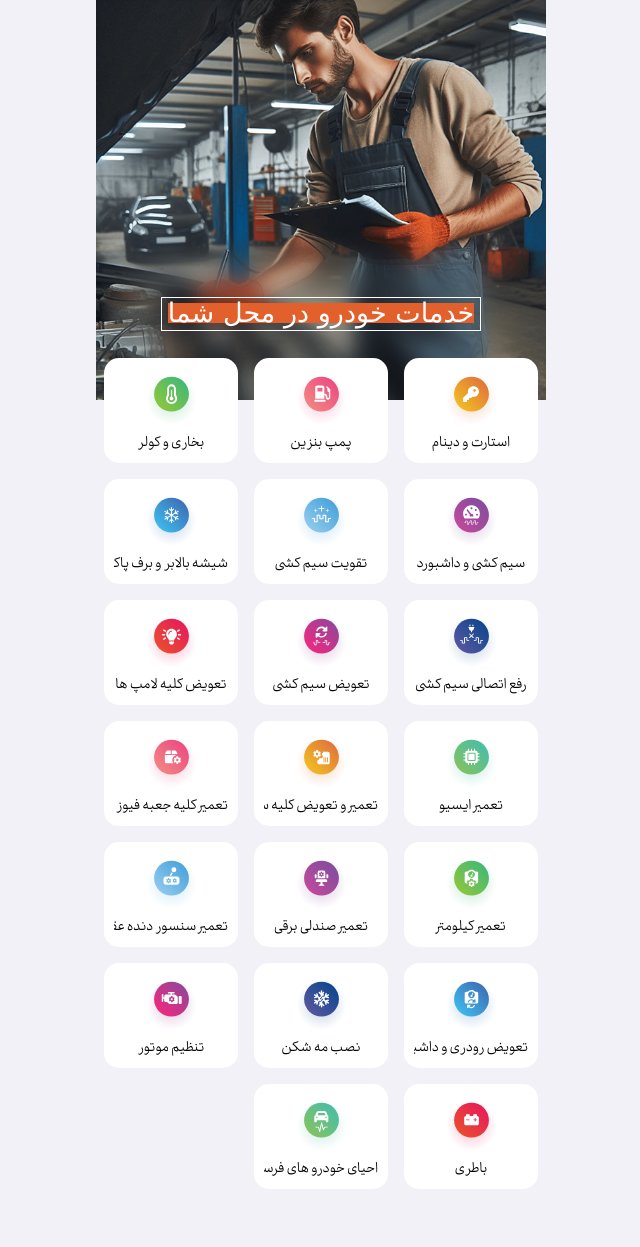
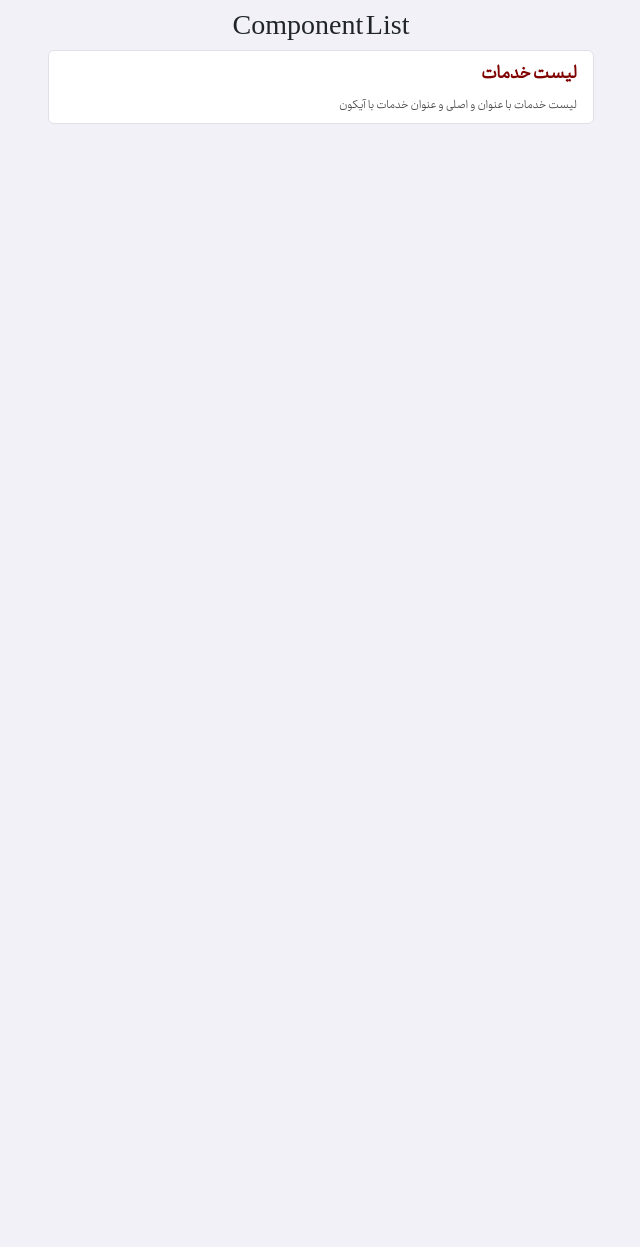
Before and after one commit to vahidrezaei/ui_el, a PHP site: page / in a window 1280 px wide. Shown: the whole page, without its empty margins (319-959 px from the left). After the commit the page ends 124 px from the top, so only its background shows below. Run offline with PHP 8.4, Linux system fonts and the light colour scheme; some web fonts are replaced.

Commit message:
عوض کردن لیست کامپوننت ها

```diff
--- a/includes/footer.php
+++ /dev/null
@@ -1,13 +0,0 @@
-    <!-- Optional JavaScript; choose one of the two! -->
-
-    <!-- Option 1: Bootstrap Bundle with Popper -->
-    <script src="https://cdn.jsdelivr.net/npm/bootstrap@5.3.3/dist/js/bootstrap.bundle.min.js" integrity="sha384-YvpcrYf0tY3lHB60NNkmXc5s9fDVZLESaAA55NDzOxhy9GkcIdslK1eN7N6jIeHz" crossorigin="anonymous"></script>
-
-    <!-- Option 2: Separate Popper and Bootstrap JS -->
-    <!--
-    <script src="https://cdn.jsdelivr.net/npm/@popperjs/core@2.11.8/dist/umd/popper.min.js" integrity="sha384-I7E8VVD/ismYTF4hNIPjVp/Zjvgyol6VFvRkX/vR+Vc4jQkC+hVqc2pM8ODewa9r" crossorigin="anonymous"></script>
-    <script src="https://cdn.jsdelivr.net/npm/bootstrap@5.3.3/dist/js/bootstrap.min.js" integrity="sha384-0pUGZvbkm6XF6gxjEnlmuGrJXVbNuzT9qBBavbLwCsOGabYfZo0T0to5eqruptLy" crossorigin="anonymous"></script>
-    -->
-</body>
-
-</html>
--- a/includes/header.php
+++ /dev/null
@@ -1,14 +0,0 @@
-<!doctype html>
-<html lang="ar" dir="rtl">
-
-<head>
-    <!-- Required meta tags -->
-    <meta charset="utf-8">
-    <meta name="viewport" content="width=device-width, initial-scale=1">
-    <link rel="stylesheet" href="style/style.css">
-    <!-- Bootstrap CSS -->
-    <link rel="stylesheet" href="https://cdn.jsdelivr.net/npm/bootstrap@5.3.3/dist/css/bootstrap.rtl.min.css" integrity="sha384-dpuaG1suU0eT09tx5plTaGMLBsfDLzUCCUXOY2j/LSvXYuG6Bqs43ALlhIqAJVRb" crossorigin="anonymous">
-    <title>Component List</title>
-</head>
-
-<body>
--- a/index.php
+++ b/index.php
@@ -1,51 +1,61 @@
-<?php include_once("includes/header.php");?>
-<?php
-    $vector = [
-        'v-1-start'=>'استارت و دینام',
-        'v-2-pomp-benzin'=>'پمپ بنزین',
-        'v-3-dama-cooler'=>'بخاری و کولر',
-        'v-4-dashboard'=>'سیم کشی و داشبورد',
-        'v-5-t-wire'=>'تقویت سیم کشی',
-        'v-6-snow'=>'شیشه بالابر و برف پاکن',
-        'v-7-etesal'=>'رفع اتصالی سیم کشی',
-        'v-8-change'=>'تعویض سیم کشی',
-        'v-9-change-light'=>'تعویض  کلیه لامپ ها',
-        'v-10-ecu'=>'تعمیر ایسیو',
-        'v-11-sensor'=>'تعمیر و تعویض کلیه سنسور ها',
-        'v-12-fuse-box'=>'تعمیر کلیه جعبه فیوز ها و دسته راهنما',
-        'v-13-t-km'=>'تعمیر کیلومتر',
-        'v-14-chair'=>'تعمیر صندلی برقی',
-        'v-15-sensor-back'=>'تعمیر سنسور دنده عقب و گرمکن شیشه عقب',
-        'v-16-dashboard-new'=>'تعویض رودری و داشبورد قدیمی به جدید',
-        'v-17-meh'=>'نصب مه شکن',
-        'v-18-engin'=>'تنظیم موتور',
-        'v-19-battery'=>'باطری',
-        'v-20-car-alive'=>'احیای خودرو های فرسوده و نوستالژیک',
-    ];
-?>
-<div class="container maxWidth450 p-0">
+<!doctype html>
+<html lang="ar" dir="rtl">
 
-    <div class="khadamat-img d-flex justify-content-center">
-        <span class="khadamat-txt align-self-end">
-            <span class="khadamat-color">خدمات خودرو در محل شما</span>
-        </span>
-    </div> <!-- image-khadamat -->
+<head>
+    <!-- Required meta tags -->
+    <meta charset="utf-8">
+    <meta name="viewport" content="width=device-width, initial-scale=1">
+    <link rel="stylesheet" href="style/style.css">
+    <link rel="stylesheet" href="style/khadamat.css">
+    <!-- Bootstrap CSS -->
+    <link rel="stylesheet" href="https://cdn.jsdelivr.net/npm/bootstrap@5.3.3/dist/css/bootstrap.rtl.min.css"
+        integrity="sha384-dpuaG1suU0eT09tx5plTaGMLBsfDLzUCCUXOY2j/LSvXYuG6Bqs43ALlhIqAJVRb" crossorigin="anonymous">
+    <style>
+    .list-group a h5 {
+        color: maroon;
+        font-weight: bold;
+    }
 
-    <div class="khadamat-items">
-        <div class="row row-cols-3 m-0">
-            <?php foreach($vector as $key => $val) {?>
+    .list-group a span {
+        color: #4a4a4a;
+        font-size: 13px;
+    }
+    </style>
+    <title>Component List</title>
+</head>
 
-				<div class="col p-1 p-sm-2">
-                    <a class="k-item overflow-hidden" href="#">
-                        <div class="m-1"><img src="images/img/<?= $key ?>.svg" class="img-v w-50" alt=""></div>
-                        <span class="txt text-nowrap"><?= $val ?></span>
-					</a>
-				</div>
+<body>
 
-			<?php }?>
+    <div class="container">
+        <div class="row">
+            <div class="col-12 text-center pt-2">
+                <h3>Component List</h3>
+            </div>
+            <div class="col-6 mx-auto">
+                <div class="list-group">
+                    <a href="./components/khadamat.php" class="list-group-item list-group-item-action">
+                        <h5>لیست خدمات</h5>
+                        <span>لیست خدمات با عنوان و اصلی و عنوان خدمات با آیکون</span>
+                    </a>
+
+                </div>
+            </div>
         </div>
-    </div> <!-- khadamat-items -->
+    </div>
 
-</div> <!-- container -->
+</body>
 
-<?php include_once("includes/footer.php");?>
+<!-- Optional JavaScript; choose one of the two! -->
+
+<!-- Option 1: Bootstrap Bundle with Popper -->
+<script src="https://cdn.jsdelivr.net/npm/bootstrap@5.3.3/dist/js/bootstrap.bundle.min.js"
+    integrity="sha384-YvpcrYf0tY3lHB60NNkmXc5s9fDVZLESaAA55NDzOxhy9GkcIdslK1eN7N6jIeHz" crossorigin="anonymous">
+</script>
+
+<!-- Option 2: Separate Popper and Bootstrap JS -->
+<!--
+    <script src="https://cdn.jsdelivr.net/npm/@popperjs/core@2.11.8/dist/umd/popper.min.js" integrity="sha384-I7E8VVD/ismYTF4hNIPjVp/Zjvgyol6VFvRkX/vR+Vc4jQkC+hVqc2pM8ODewa9r" crossorigin="anonymous"></script>
+    <script src="https://cdn.jsdelivr.net/npm/bootstrap@5.3.3/dist/js/bootstrap.min.js" integrity="sha384-0pUGZvbkm6XF6gxjEnlmuGrJXVbNuzT9qBBavbLwCsOGabYfZo0T0to5eqruptLy" crossorigin="anonymous"></script>
+    -->
+
+</html>
--- a/style/style.css
+++ b/style/style.css
@@ -1,10 +1,11 @@
 @import "font.css";
-@import "khadamat.css";
+body {
+    background: #f1f1f7 !important;
+    font-size: 18px;
+    font-family: nian-r !important;
+    word-spacing: 2px;
+}
 
-body{
-  background: #f1f1f7 !important;
-  font-size: 18px;
-  font-family: nian-r !important;
-  word-spacing: 2px;
+.maxWidth450 {
+    max-width: 450px !important;
 }
-.maxWidth450{max-width: 450px !important;}
```
Also changed, not shown: components/khadamat.php (added, +79 -0 lines).
